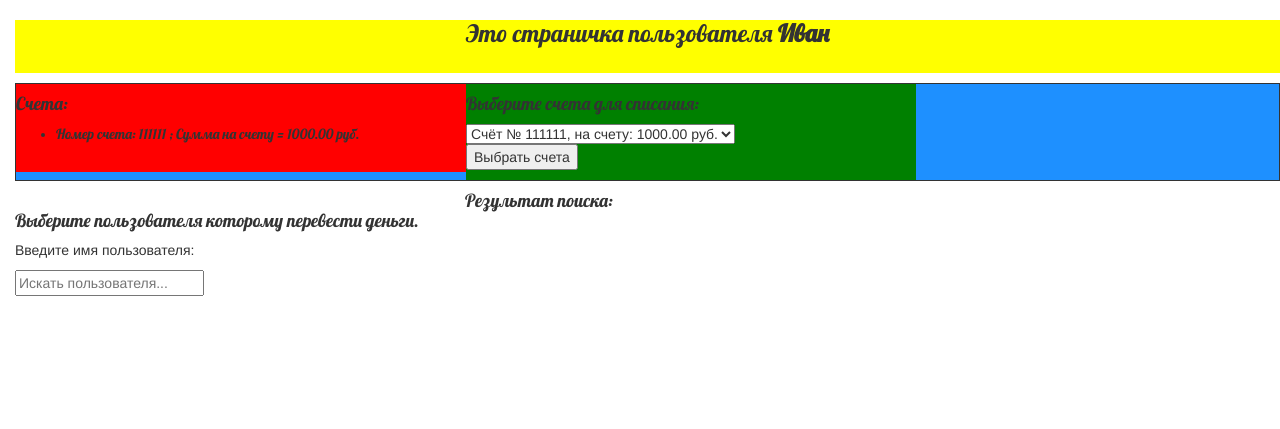
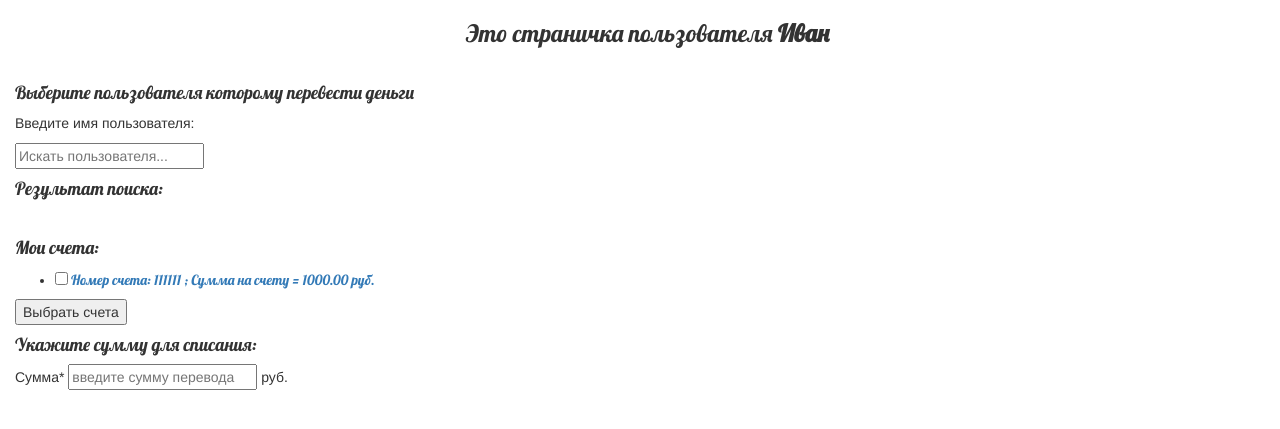
Before and after one commit to NineMan/Mysite_old, a Django app: page /shop/user/1/ in a window 1280 px wide. Shown: the top 429 px of the page. Run offline with Django 3.2, Linux system fonts and the light colour scheme; data comes from the database, SQL or seed files in the repository; some libraries are stand-ins or nearby versions.

Commit message:
not step

```diff
--- a/shop/static/css/shop.css
+++ b/shop/static/css/shop.css
@@ -44,59 +44,62 @@ h1, h2, h3, h4, h5, h6 {
 
 
 
-
+/*
 .heading {
     background: yellow;
-    width: 100%; /* Ширина слоя */
+    width: 100%;
 }
+*/
 
-
+/*
 .accounts {
-    background: dodgerblue;
-    width: 100%; /* Ширина слоя */
+    background: white;
+    width: 100%;
     border: 1px solid;
     overflow: hidden;
 
 }
 
-
 .list_of_accounts {
     float: left;
     background: red;
-    width: 50%; /* Ширина слоя */
+    width: 50%;
     max-width: 450px
 }
 
 .account_selection {
     float: left;
     background: green;
-    width: 50%; /* Ширина слоя */
+    width: 50%;
     max-width: 450px
 }
+*/
 
+/*
 .search {
     vertical-align: top;
     float: left;
     background: orang_e;
-    width: 100%; /* Ширина слоя */
+    width: 100%;
     overflow: hidden;
+    border: 1px solid;
 }
 
 .searching_user {
     display: table-cell;
     vertical-align: top;
     float: left;
-    background: re_d;
-    width: 50%; /* Ширина слоя */
-    max-width: 450px
-
+    background: red;
+    width: 50%;
+    border: 1px solid;
 }
 
 .searching_result {
     display: table-cell;
     vertical-align: top;
     float: left;
-    background: gree_n;
-    width: 50%; /* Ширина слоя */
-    max-width: 450px
+    background: green;
+    width: 50%;
+    border: 1px solid;
 }
+*/
--- a/shop/templates/user_detail.html
+++ b/shop/templates/user_detail.html
@@ -14,32 +14,66 @@
 			</p></h3>
 		</div>
 
-<!--	Счета в чекбоксе
+		<div class="search">
+			<h4>Выберите пользователя которому перевести деньги</h4>
 
+			<div class="searching_user">
+				<p>
+					Введите имя пользователя:
+				</p>
+				<form action="{% url 'user_page' pk=user.pk %}" method="get">
+					<input name="query" type="text" placeholder="Искать пользователя...">
+				</form>
+			</div>
+
+			<div class="searching_result">
+				<h4>Результат поиска:</h4>
+				<p>{{ not_found }}</p>
+				<ul>
+					{% for user in list_found_users %}
+						<li>
+							<form>
+								<a href=" {% url 'user_page' pk=user.pk %} ">{{ user.name }} {{ user.second_name }}</a>
+								<input type="submit" value="Выбрать">
+							</form>
+						</li>
+					{% endfor %}
+				</ul>
+				<br>
+			<div>
+		</div>
+
+
+<!-- Список счетов на checkbox'ах -->
+
+		<div class="accounts">
+			<p><h4>Мои счета:</p></h4>
+
+			<div class="list_of_accounts">
 				<form action="/shop/accounts/" method="get">
 					{% for x in users_accounts %}
 						<div>
 							<ul>
 								<li>
-							<h4>
-							<input type="checkbox" name= "acc" value="{{x.pk}}">
+									<h5>
+									<input type="checkbox" name= "accounts" value="{{x.pk}}">
 										<a href=" {% url 'account_page' pk=x.pk %} ">
 											Номер счета: {{ x.number }} ;
 											Сумма на счету =  {{ x.value }} руб.
 										</a>
-							</h4>
+									</h5>
 								</li>
 							</ul>
 						</div>
 					{% endfor %}
 					<p><input type="submit" value="Выбрать счета"></p>
-		</form>	-->
+				</form>
+			</div>
 
-		<div class="accounts">
 
-			<div class="list_of_accounts">
-				<p><h4>Счета:
-				</p></h4>
+<!-- Список счетов и выпадающий список -->
+
+<!--			<div class="list_of_accounts">
 				<form action="/shop/accounts/" method="get">
 					{% for x in users_accounts %}
 						<ul>
@@ -53,61 +87,31 @@
 						</ul>
 					{% endfor %}
 				</form>
-				<br>
-			</div>
+			</div>	-->
 
-			<div class="account_selection">
+<!--			<div class="account_selection">
 
 				<p><h4>Выберите счета для списания:
-				</p></h4>
+				</p></h	4>
 
 				<form action="/shop/accounts/" method="get">
 					<select size="1"  name="accounts">
 					<option disabled>Выберите счета для списания</option><br>
 					{% for x in users_accounts %}
-						<option value="{{ x.number }}">Счёт № {{ x.number }}, на счету: {{ x.value }} руб. </option>
+						<option value="{{ x.pk }}">Счёт № {{ x.number }}, на счету: {{ x.value }} руб. </option>
 							<a href=" {% url 'account_page' pk=x.pk %} ">Номер счета: {{ x.number }} ; Сумма на счету =  {{ x.value }} руб.
 					{% endfor %}
 					</select>
 					<p><input type="submit" value="Выбрать счета"></p>
 				</form>
 			</div>
-		</div>
+		</div>	-->
 
-
-		<div class="search">
-			<div class="searching_user">
-				<br><h4>
-					Выберите пользователя которому перевести деньги.
-				</h4>
-				<p>
-					Введите имя пользователя:
-				</p>
+		<div class="debit_of">
+			<p><h4>Укажите сумму для списания:</p></h4>
 			<form action="{% url 'user_page' pk=user.pk %}" method="get">
-					<input name="q" type="text" placeholder="Искать пользователя...">
+				Сумма* <input name="debit_of" maxlength="10" size="20" placeholder="введите сумму перевода"> руб.
 			</form>
-			</div>
-	<!--		<a href="/shop/search">Сбросить поиск >></a><br>	-->
-<!--			<div style="display: table">	-->
-				<div class="searching_result">
-					<h4>
-						Результат поиска:
-					</h4>
-					<p>{{ not_found }}</p>
-					<ul>
-						{% for user in list_found_users %}
-							<li>
-								<form>
-								<a href=" {% url 'user_page' pk=user.pk %} ">
-									{{ user.name }} {{ user.second_name }}
-								</a>
-									<input type="submit" value="Выбрать">
-								</form>
-							</li>
-						{% endfor %}
-					</ul>
-				<div>
-<!--			</div>	-->
 		</div>
 
 	{% endblock %}
--- a/shop/views.py
+++ b/shop/views.py
@@ -1,5 +1,4 @@
 from django.core.paginator import Paginator, EmptyPage
-
 from django.shortcuts import render, get_object_or_404
 from django.http import HttpResponse, HttpResponseNotFound
 from .models import User, Account
@@ -10,7 +9,7 @@ from .models import User, Account
 
 
 def index(request):
-	users = User.objects.all().order_by('name')
+	users = User.objects.all().order_by('id')
 	limit = 20
 
 	page = request.GET.get('page', 1)
@@ -30,16 +29,14 @@ def index(request):
 
 
 def user_page(request, pk):
-	not_found = ''
 	user = get_object_or_404(User, pk=pk)
 	users_accounts = Account.objects.all().filter(user_account=user)
 
+	query_name = request.GET.get('query')						# Выбираем из reques'a запрос (Имя пользователя)
+	list_found_users = User.objects.filter(name=query_name)		# <QuerySet [<User: name>]>
 
-	query = request.GET.get('q')
-	list_found_users = User.objects.all().order_by('name')		# Не правильно фильтрует. Нужно перенести в models
-	list_found_users = User.objects.filter(name=query)
-
-	if query and not list_found_users:
+	not_found = ''
+	if query_name and not list_found_users:
 		not_found = 'Такого пользователя не существует. Уточните поиск.'
 
 	list_accounts = []
@@ -47,8 +44,11 @@ def user_page(request, pk):
 	for users in list_found_users:
 		list_accounts.append(users.account_set.all())
 
-#	print(list_accounts[0][0], list_accounts[0][1])
-#	print(list_accounts[1])
+#	print('\n\n')
+#	print(list_accounts)
+##	print(list_accounts[0][0], list_accounts[0][1])
+##	print(list_accounts[1])
+#	print('\n\n')
 
 	return render(request, 'user_detail.html', {
 		'user' : user,
@@ -60,25 +60,12 @@ def user_page(request, pk):
 
 
 
-
-
-
-
-
-
-
-
-
 def accounts_page(request):
-	pk_list = request.GET.getlist("acc")
+	pk_list = request.GET.getlist("accounts")
 	print('\n\n   pk_list = {}   \n\n'.format(pk_list))
 
 	if not pk_list:
-		print("Не выбран счёт\n\n")
-		return HttpResponseNotFound("Счёт не выбран")
-
-	pk = pk_list[0]
-	print('\n\n   pk = {}   \n\n'.format(pk))
+		return HttpResponseNotFound("Ни один счёт не выбран")
 
 	accounts = []
 	total_value = 0
@@ -86,13 +73,9 @@ def accounts_page(request):
 		account = get_object_or_404(Account, pk=pk)			# Выбираю первый отмеченный счёт
 		accounts.append(account)							# Собирают list (список) счетов
 		total_value = total_value + account.value 			# Считаю сумму на счетах
-	print('\n\n   accounts = {}   \n\n'.format(accounts))
-
-
 
 	user_id = Account.objects.get(pk=pk).user_account_id	# Получаю id user'a у которого этот аккаунт
 	user = get_object_or_404(User, pk=user_id)				# На основе user_id получаю самого user'a
-
 
 	return render(request, 'account_detail.html', {
 		'user' : user,
```
Lines whose indentation alone changed are shown as unchanged.
